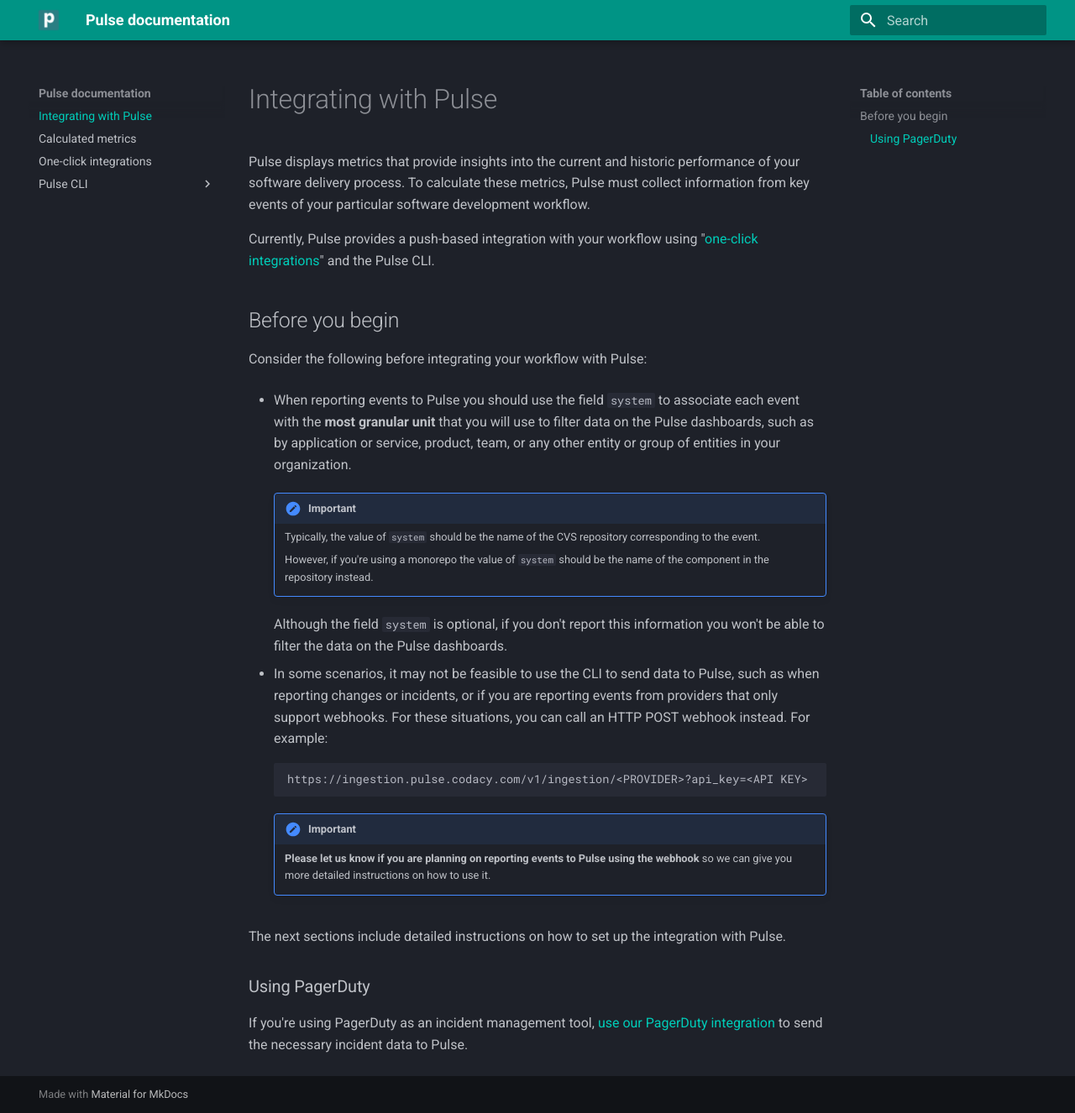
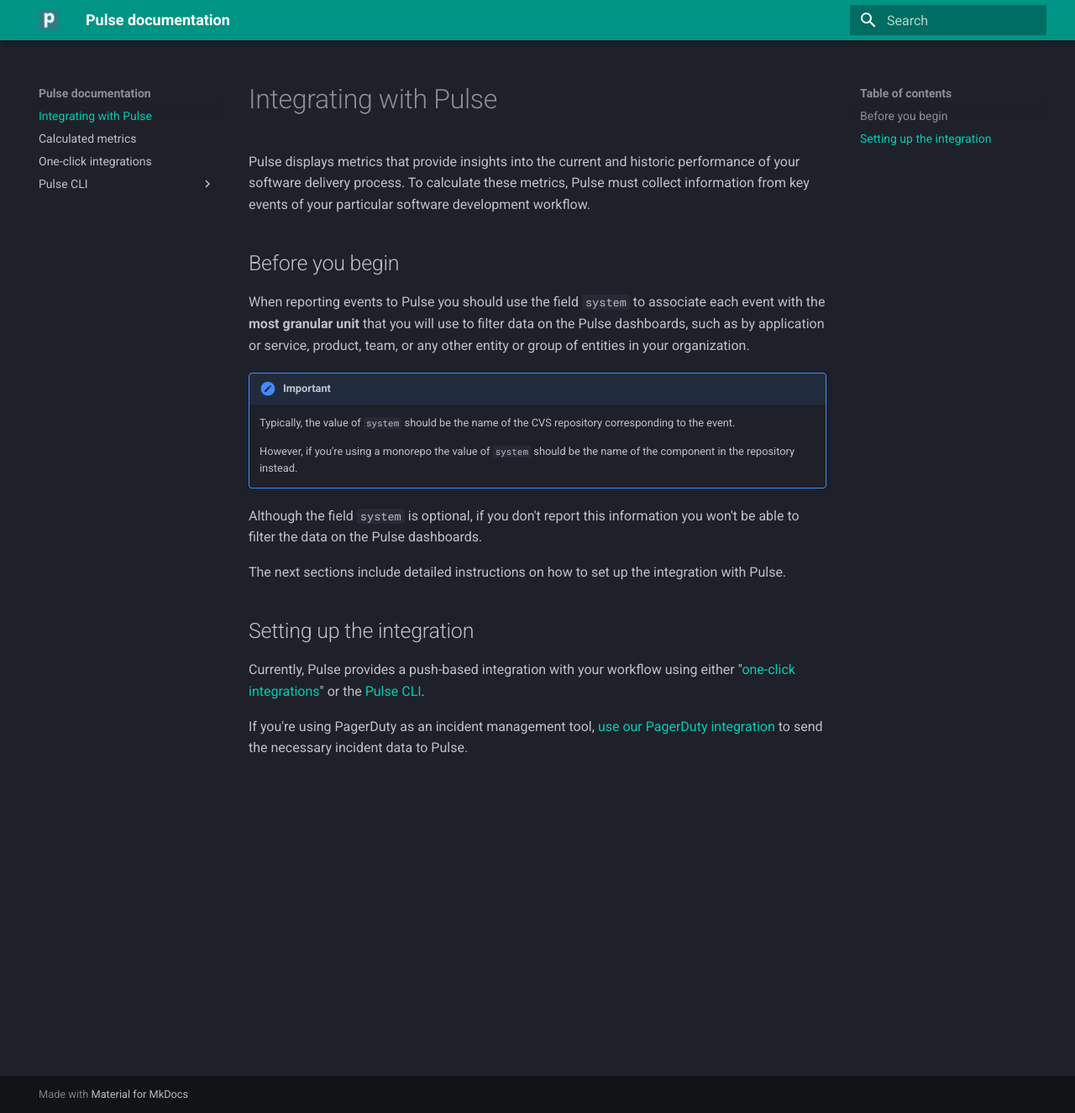
Before and after one commit to codacy/pulse-user-docs, an MkDocs documentation site: the page built from docs/index.md, in a window 1280 px wide and 1326 px high. Shown: the whole window at 84% size. Built offline with MkDocs 1.6.1 and Material for MkDocs 9.7.7, drawn with Linux system fonts in a browser that asks for light colours.

Commit message:
clean: Move webhook reference next to CLI

````diff
--- a/docs/index.md
+++ b/docs/index.md
@@ -2,34 +2,23 @@
 
 Pulse displays metrics that provide insights into the current and historic performance of your software delivery process. To calculate these metrics, Pulse must collect information from key events of your particular software development workflow.
 
-Currently, Pulse provides a push-based integration with your workflow using "[one-click integrations](one-click-integrations.md)" and the Pulse CLI.
-
 ## Before you begin
 
-Consider the following before integrating your workflow with Pulse:
+When reporting events to Pulse you should use the field `system` to associate each event with the **most granular unit** that you will use to filter data on the Pulse dashboards, such as by application or service, product, team, or any other entity or group of entities in your organization.
 
--   When reporting events to Pulse you should use the field `system` to associate each event with the **most granular unit** that you will use to filter data on the Pulse dashboards, such as by application or service, product, team, or any other entity or group of entities in your organization.
+!!! important
+    Typically, the value of `system` should be the name of the CVS repository corresponding to the event.
 
-    !!! important
-        Typically, the value of `system` should be the name of the CVS repository corresponding to the event.
+    However, if you're using a monorepo the value of `system` should be the name of the component in the repository instead.
 
-        However, if you're using a monorepo the value of `system` should be the name of the component in the repository instead.
+Although the field `system` is optional, if you don't report this information you won't be able to filter the data on the Pulse dashboards.
 
-    Although the field `system` is optional, if you don't report this information you won't be able to filter the data on the Pulse dashboards.
-
--   In some scenarios, it may not be feasible to use the CLI to send data to Pulse, such as when reporting changes or incidents, or if you are reporting events from providers that only support webhooks. For these situations, you can call an HTTP POST webhook instead. For example:
-
-    ```text
-    https://ingestion.pulse.codacy.com/v1/ingestion/<PROVIDER>?api_key=<API KEY>
-    ```
-
-    !!! important
-        **Please let us know if you are planning on reporting events to Pulse using the webhook** so we can give you more detailed instructions on how to use it.
+<!-- TODO Check everything below -->
 
 The next sections include detailed instructions on how to set up the integration with Pulse.
 
-<!-- TODO Check everything below -->
+## Setting up the integration
 
-### Using PagerDuty
+Currently, Pulse provides a push-based integration with your workflow using either "[one-click integrations](one-click-integrations.md)" or the [Pulse CLI](cli/installing-the-pulse-cli.md).
 
 If you're using PagerDuty as an incident management tool, [use our PagerDuty integration](one-click-integrations.md#pagerduty) to send the necessary incident data to Pulse.
````
Also changed, not shown: docs/cli/pushing-data-to-pulse.md (+13 -1 lines).
